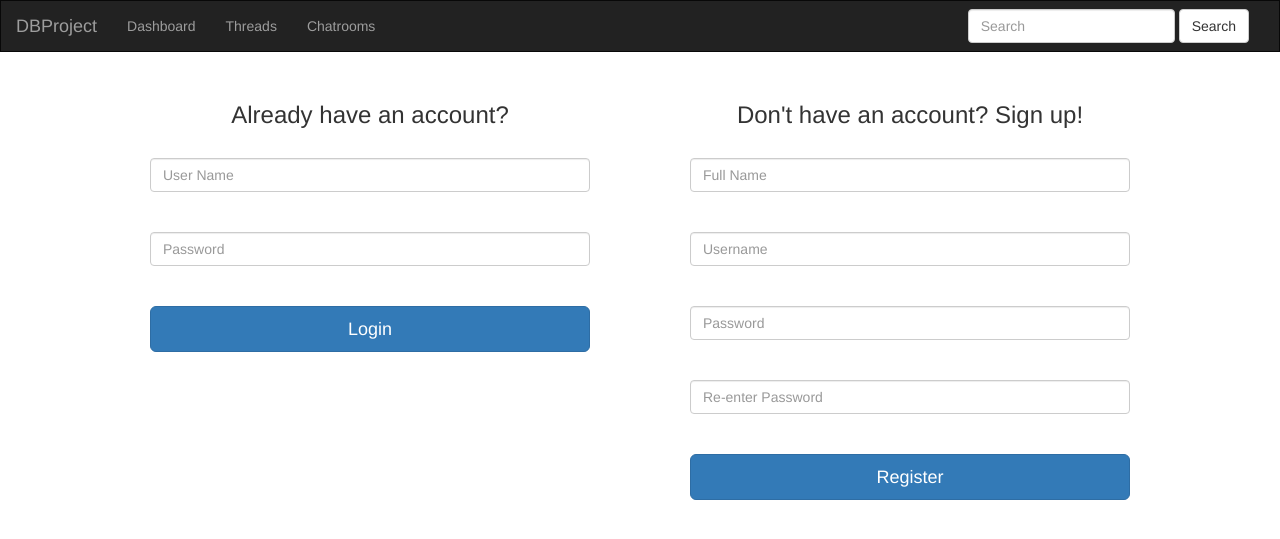
After one commit to 05e46/DBProject, a PHP site: page /login_register.php in a window 1280 px wide. The commit adds this page. Shown: the top 539 px of the page. Run offline with PHP 8.4, Linux system fonts and the light colour scheme; some libraries are stand-ins or nearby versions.

Commit message:
added nav in header.php for php calls

```diff
--- a/admin.php
+++ b/admin.php
@@ -1,3 +1,5 @@
 <?php
+include('header.php');
+?>
+
 //This will be the admin panel page
- ?>
--- a/forum.php
+++ b/forum.php
@@ -1,3 +1,5 @@
 <?php
+include('header.php');
+?>
+
 //This will be the forum navigation page
- ?>
--- /dev/null
+++ b/header.php
@@ -0,0 +1,28 @@
+<nav class="navbar navbar-inverse">
+    <div class="container-fluid">
+        <div class="navbar-header">
+            <button type="button" class="navbar-toggle" data-toggle="collapse" data-target="#myNavbar"> <span class="icon-bar"></span> <span class="icon-bar"></span> <span class="icon-bar"></span> </button> <a class="navbar-brand" href="dashboard.php">DBProject</a> </div>
+        <div class="collapse navbar-collapse" id="myNavbar">
+            <ul class="nav navbar-nav">
+                <li><a href="#">Dashboard</a></li>
+                <li><a href="#">Threads</a></li>
+                <li><a href="#">Chatrooms</a></li>
+
+                <!-- <li class="dropdown"> <a class="dropdown-toggle" data-toggle="dropdown" href="#">Tags<span class="caret"></span></a>
+                        <ul class="dropdown-menu">
+                            <li><a href="#">#yes</a></li>
+                            <li><a href="#">#No</a></li>
+                            <li><a href="#">#what</a></li>
+                            <li><a href="#">more...</a></li>
+                        </ul> -->
+            </ul>
+            <ul class="nav navbar-nav navbar-right">
+                <form class="navbar-form navbar-left">
+                    <div class="form-group">
+                        <input type="text" class="form-control" placeholder="Search"> </div>
+                    <button type="submit" class="btn btn-default">Search</button>
+                </form>
+            </ul>
+        </div>
+    </div>
+</nav>
--- /dev/null
+++ b/login_register.php
@@ -0,0 +1,66 @@
+<!DOCTYPE html>
+<html>
+
+<head>
+    <title>Log here!</title>
+    <meta charset="utf-8">
+    <meta name="viewport" content="width=device-width, initial-scale=1">
+    <link rel="stylesheet" href="https://maxcdn.bootstrapcdn.com/bootstrap/3.3.7/css/bootstrap.min.css">
+    <link rel="stylesheet" href="stylesheet/styles.css">
+    <script src="https://ajax.googleapis.com/ajax/libs/jquery/3.2.0/jquery.min.js"></script>
+    <script src="https://maxcdn.bootstrapcdn.com/bootstrap/3.3.7/js/bootstrap.min.js"></script>
+
+</head>
+
+<body>
+    <?php
+include('header.php');
+?>
+
+
+    <div class="flex-container">
+        <div id="wrapper">
+            <div id="login">
+                <form action="login.php" method="POST">
+                    <h3>Already have an account?</h3>
+                    <br>
+                    <label for="Username" class="sr-only">Username</label>
+                    <input type="text" name="Username" class="form-control" placeholder="User Name" required>
+                    <br>
+                    <br>
+                    <label for="Password" class="sr-only">Password</label>
+                    <input type="password" name="passWord" class="form-control" placeholder="Password" required>
+                    <br>
+                    <br>
+                    <button class="btn btn-lg btn-primary btn-block" type="submit">Login</button>
+                </form>
+            </div>
+
+            <div id="register">
+                <form action="register.php" method="POST">
+                    <h3>Don't have an account? Sign up!</h3>
+                    <br>
+                    <label for="fullname" class="sr-only">New User</label>
+                    <input type="text" name="fullname" class="form-control" placeholder="Full Name" required>
+                    <br>
+                    <br>
+                    <label for="newusername" class="sr-only">New Username</label>
+                    <input type="text" name="newusername" class="form-control" placeholder="Username" required>
+                    <br>
+                    <br>
+                    <label for="newpssw" class="sr-only">New Password</label>
+                    <input type="password" name="newpssw" class="form-control" placeholder="Password" required>
+                    <br>
+                    <br>
+                    <label for="chkpssw" class="sr-only">Check Password</label>
+                    <input type="password" name="newpssw" class="form-control" placeholder="Re-enter Password" required>
+                    <br>
+                    <br>
+                    <button class="btn btn-lg btn-primary btn-block" type="submit">Register</button>
+                </form>
+            </div>
+        </div>
+    </div>
+</body>
+
+</html>
--- a/thread.php
+++ b/thread.php
@@ -1,3 +1,5 @@
 <?php
+include('header.php');
+?>
+
 //This will be the thread navigation page
- ?>
--- a/userPosts.php
+++ b/userPosts.php
@@ -1,3 +1,5 @@
 <?php
+include('header.php');
+?>
+
 //This will be where users can post to the thread
- ?>
```
Also changed, not shown: chatroom.php (+8 -26 lines), dashboard.php (+5 -36 lines).
